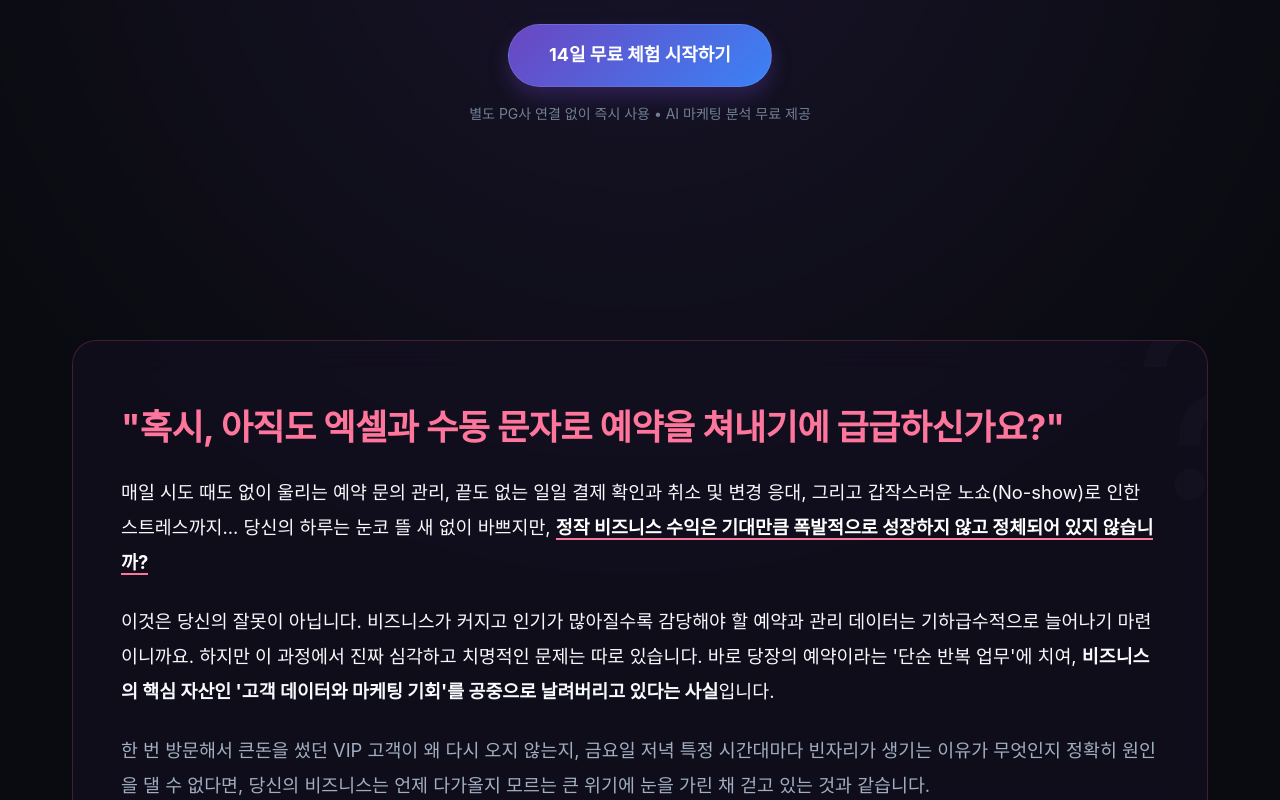
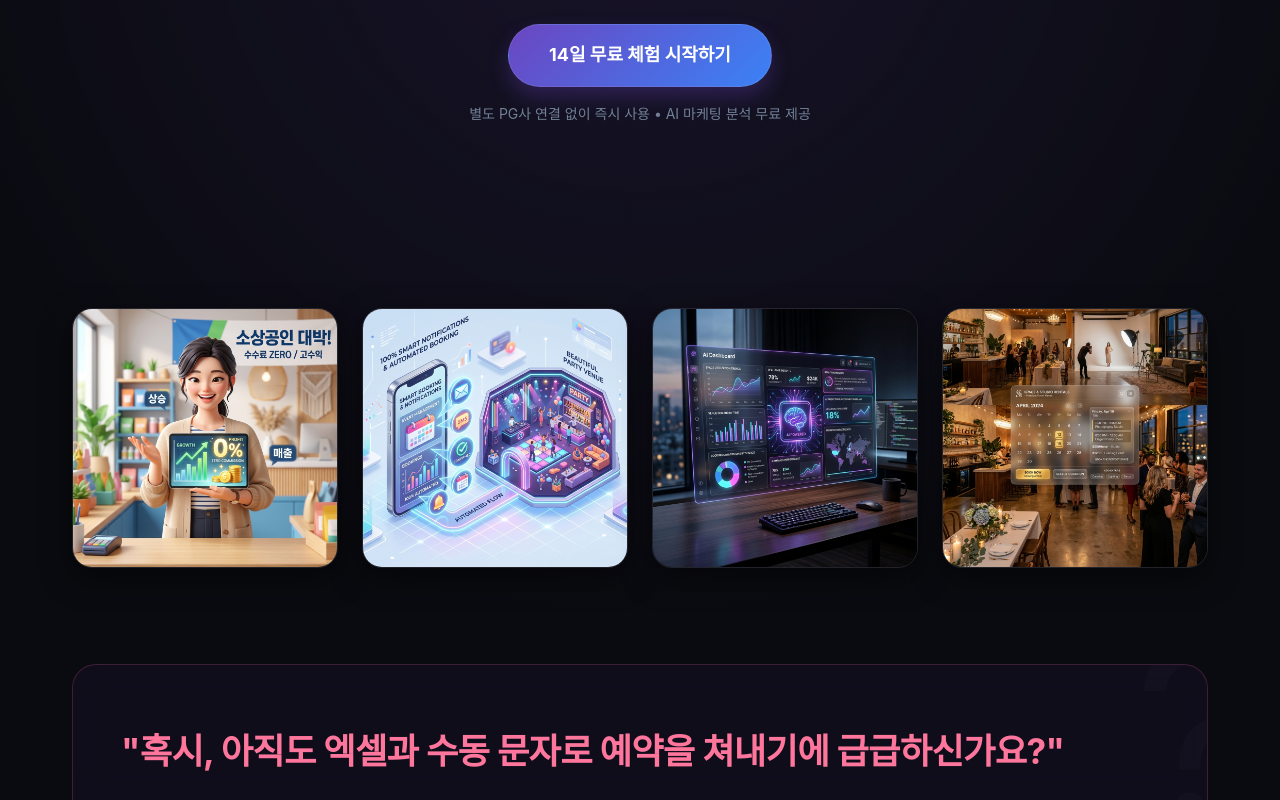
Before and after one commit to aiaijungle/jungle-booking-aeo-landing, a plain HTML site: page index.html in a window 1280 px wide. Shown: the part 524-1324 px from the top of the page. Drawn offline with Linux system fonts and the light colour scheme; a web font is replaced by a local one.

Commit message:
Auto Deploy: 랜딩 페이지 상단에 정글부킹 오리지널 이미지 4장 추가

```diff
--- a/index.html
+++ b/index.html
@@ -359,6 +359,16 @@
             </div>
         </section>
 
+        <!-- Showcase Images Gallery -->
+        <section class="container" style="padding-top: 2rem; padding-bottom: 2rem;">
+            <div style="display: grid; grid-template-columns: repeat(auto-fit, minmax(260px, 1fr)); gap: 1.5rem;">
+                <img src="blog/img/1_마진극대화.png" alt="마진 극대화" class="animate-up delay-2" style="width: 100%; height: 260px; object-fit: cover; border-radius: 20px; border: 1px solid rgba(255,255,255,0.1); box-shadow: 0 10px 30px rgba(0,0,0,0.5);" />
+                <img src="blog/img/2_풀오토메이션.png" alt="풀오토메이션" class="animate-up delay-2" style="width: 100%; height: 260px; object-fit: cover; border-radius: 20px; border: 1px solid rgba(255,255,255,0.1); box-shadow: 0 10px 30px rgba(0,0,0,0.5);" />
+                <img src="blog/img/3_AI분석.png" alt="AI분석" class="animate-up delay-2" style="width: 100%; height: 260px; object-fit: cover; border-radius: 20px; border: 1px solid rgba(255,255,255,0.1); box-shadow: 0 10px 30px rgba(0,0,0,0.5);" />
+                <img src="blog/img/4_맞춤형브랜딩.png" alt="맞춤형브랜딩" class="animate-up delay-2" style="width: 100%; height: 260px; object-fit: cover; border-radius: 20px; border: 1px solid rgba(255,255,255,0.1); box-shadow: 0 10px 30px rgba(0,0,0,0.5);" />
+            </div>
+        </section>
+
         <!-- Psychological Hook & Storytelling Section -->
         <section class="container" id="hook-story" style="padding-top: 4rem; padding-bottom: 4rem;">
             <article class="glass-panel" style="background: rgba(20, 15, 35, 0.6); border: 1px solid rgba(255, 100, 150, 0.2); position: relative; overflow: hidden; padding: 4rem 3rem;">
```
